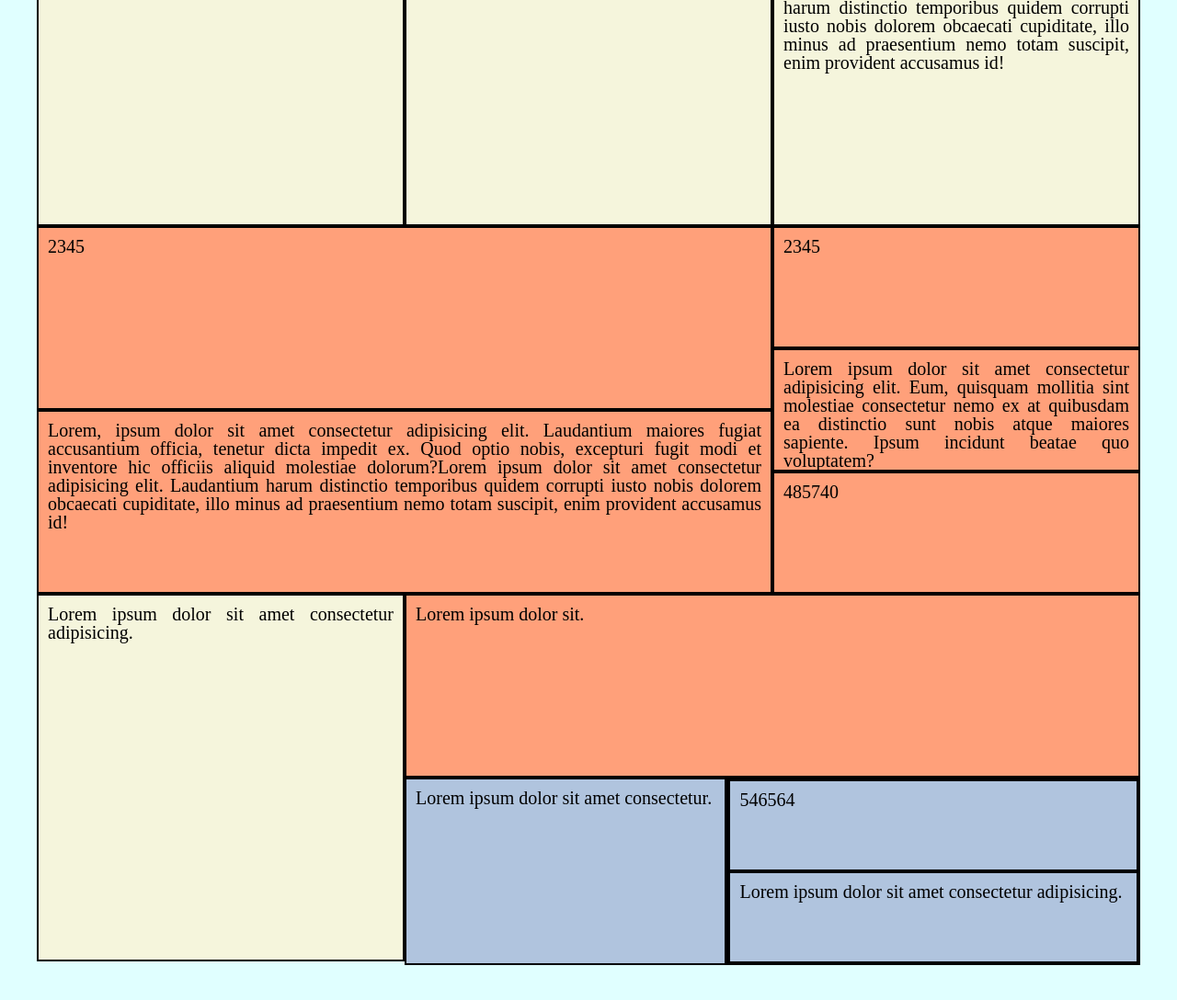
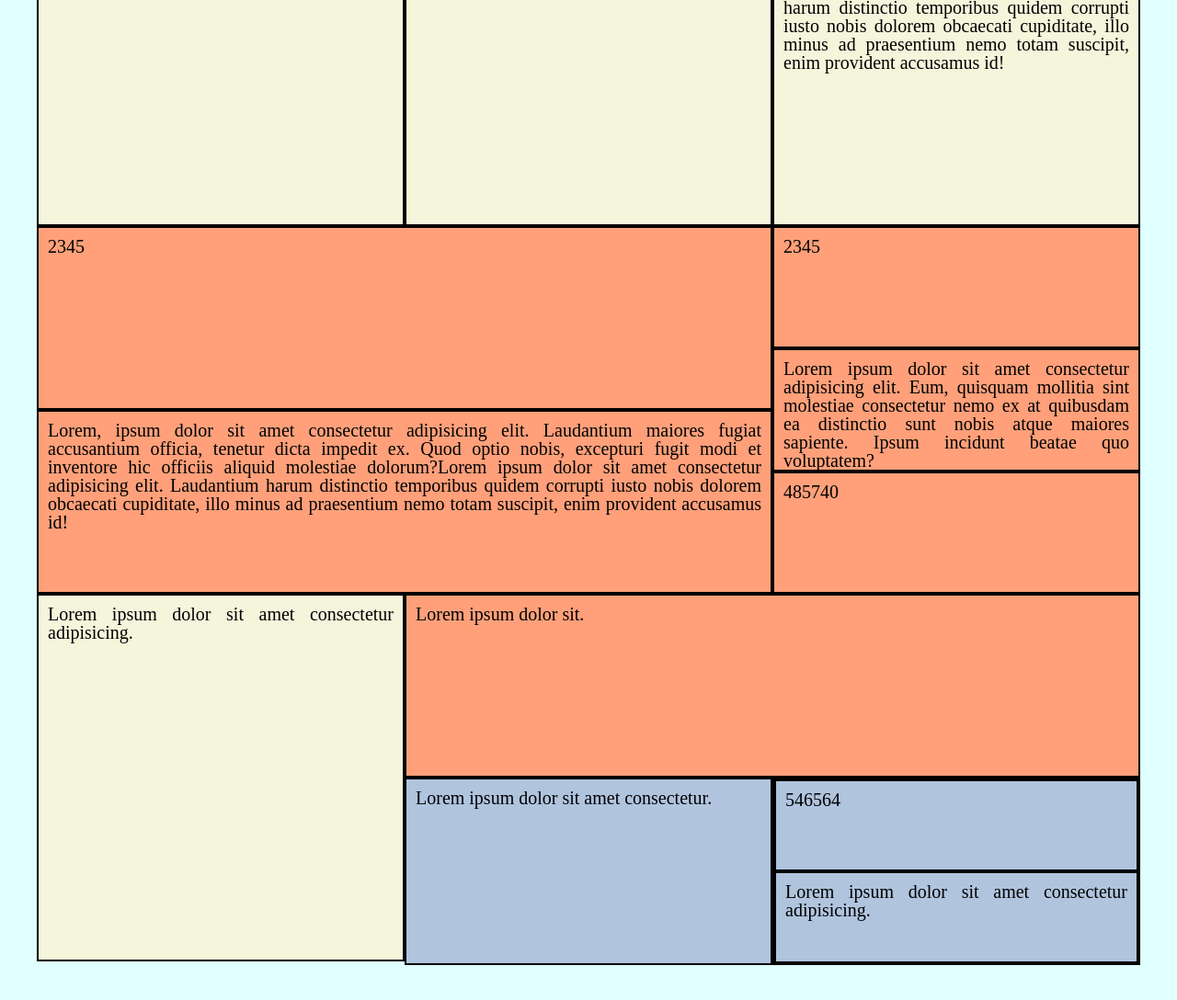
Before and after one commit to itskristinkaaa/hw-6, a plain HTML site: page index.html in a window 1280 px wide. Shown: the part 194-1282 px from the top of the page at 92% size. Drawn offline with Linux system fonts and the light colour scheme.

Commit message:
fix block-four-sub

```diff
--- a/css/styles.css
+++ b/css/styles.css
@@ -98,6 +98,10 @@ div.float-block-four {
 	vertical-align: top;
 }
 
+.float-block-four-sub {
+    width: 50%;
+}
+
 .float-block-four-sub > div {
 	height: 100px;
 	border: 2px solid black;
```
